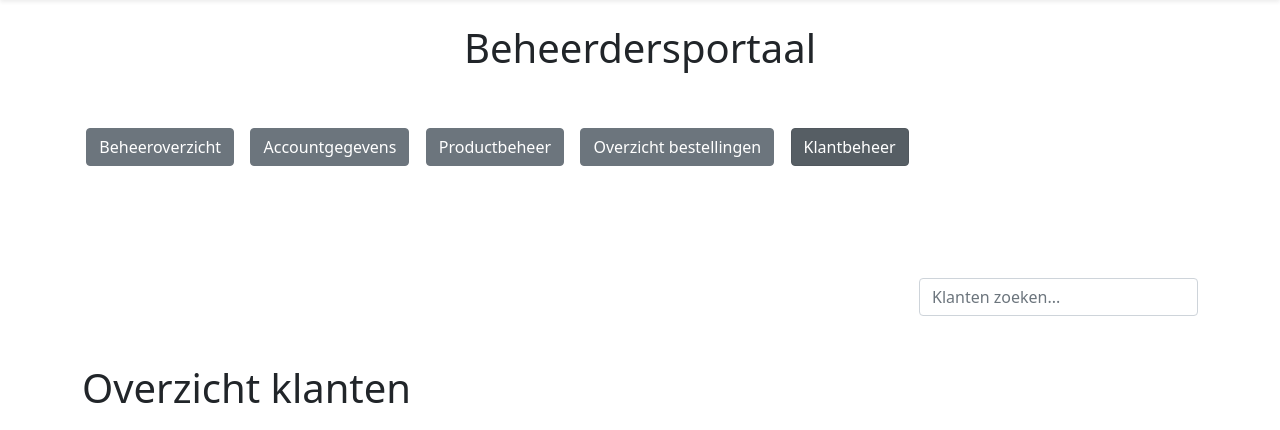
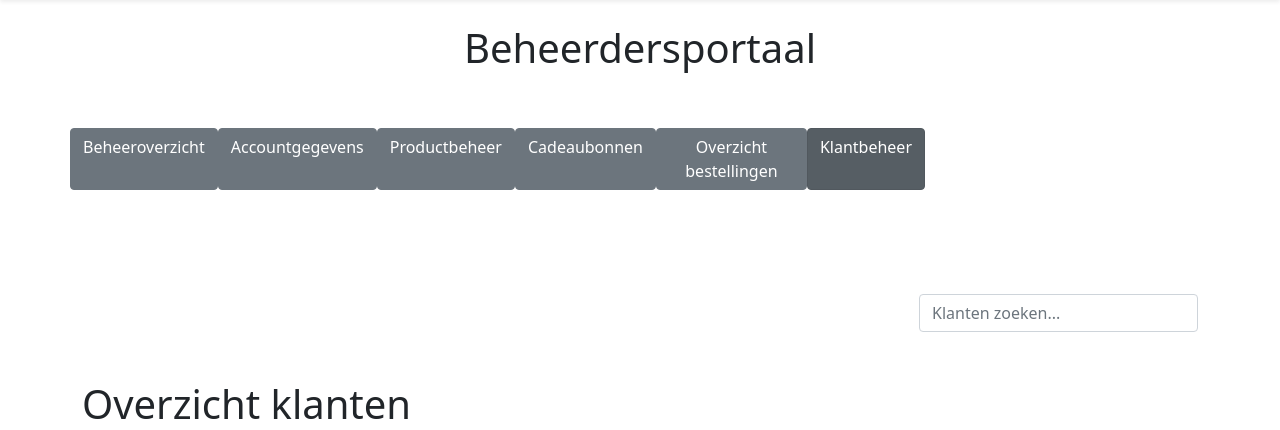
Before and after one commit to ICTDTBDWb/tss-webshop, a PHP site: page /beheer/klanten.php in a window 1280 px wide. Shown: the part 70-500 px from the top of the page. Run offline with PHP 8.4, Linux system fonts and the light colour scheme; data that the repository does not hold is empty; some libraries are stand-ins or nearby versions.

Commit message:
Cadeaubonnen toegevoegd aan menu

```diff
--- a/Application/Http/beheer/menu.php
+++ b/Application/Http/beheer/menu.php
@@ -11,6 +11,7 @@
         <a class="btn btn-secondary" href="#" role="button">Beheeroverzicht</a>
         <a class="btn btn-secondary" href="#" role="button">Accountgegevens</a>
         <a class="btn btn-secondary" href="#" role="button">Productbeheer</a>
+        <a class="btn btn-secondary" href="/beheer/cadeaubonnen.php" role="button">Cadeaubonnen</a>
         <a class="btn btn-secondary" href="#" role="button">Overzicht bestellingen</a>
         <a class="btn btn-secondary active" href="/beheer/klanten.php" role="button">Klantbeheer</a>
     </div>
```
